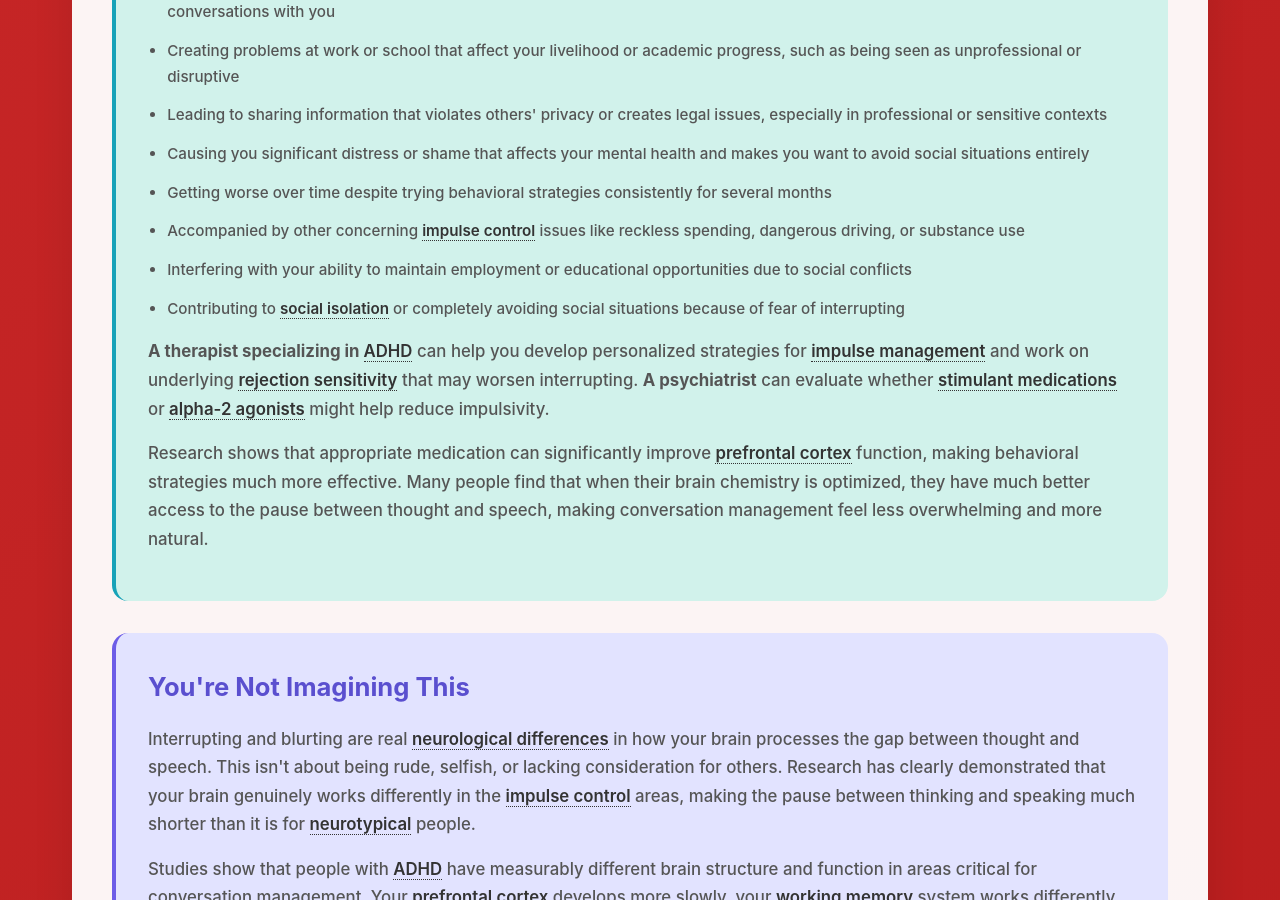
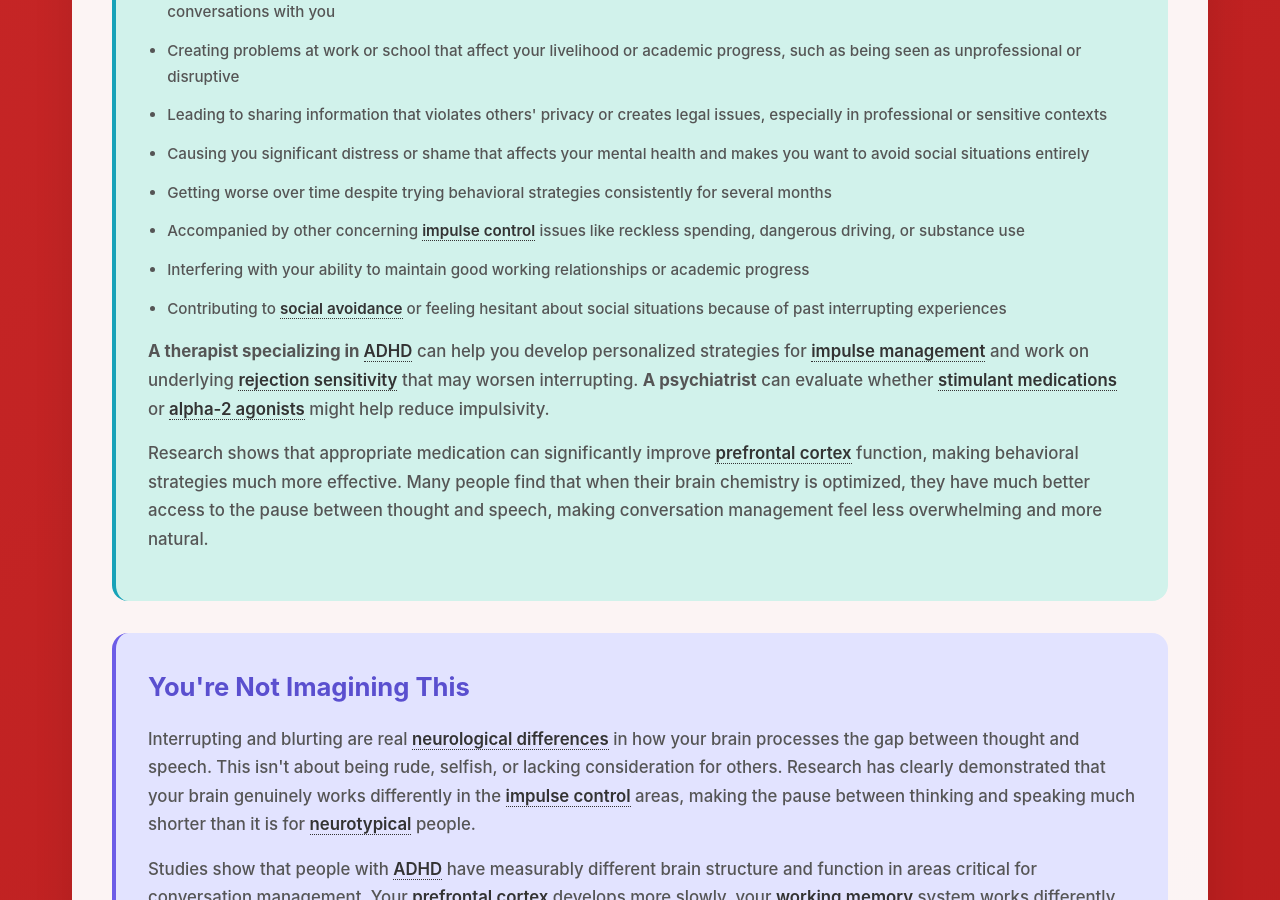
Before and after one commit to neurodivergent-survival-guide/neurodivergent-survival-guide, a Jekyll site: the page built from struggles/interrupting-and-blurting.html, in a window 1280 px wide and 900 px high, scrolled down 3929 px. Built offline with Jekyll 4.4.1, drawn with Linux system fonts in a browser that asks for light colours.

Commit message:
Update interrupting-and-blurting.html

```diff
--- a/struggles/interrupting-and-blurting.html
+++ b/struggles/interrupting-and-blurting.html
@@ -104,8 +104,8 @@
             <li>Causing you significant distress or shame that affects your mental health and makes you want to avoid social situations entirely</li>
             <li>Getting worse over time despite trying behavioral strategies consistently for several months</li>
             <li>Accompanied by other concerning <span class="jargon">impulse control<span class="tooltip">The brain's ability to pause and think before acting on immediate urges or reactions</span></span> issues like reckless spending, dangerous driving, or substance use</li>
-            <li>Interfering with your ability to maintain employment or educational opportunities due to social conflicts</li>
-            <li>Contributing to <span class="jargon">social isolation<span class="tooltip">Withdrawing from relationships and social situations due to shame or repeated negative interactions</span></span> or completely avoiding social situations because of fear of interrupting</li>
+            <li>Interfering with your ability to maintain good working relationships or academic progress</li>
+            <li>Contributing to <span class="jargon">social avoidance<span class="tooltip">Choosing to limit social interactions due to past difficult experiences</span></span> or feeling hesitant about social situations because of past interrupting experiences</li>
         </ul>
 
         <p><strong>A therapist specializing in <span class="jargon">ADHD<span class="tooltip">Attention-Deficit/Hyperactivity Disorder - brain differences affecting attention, impulse control, and executive function</span></span></strong> can help you develop personalized strategies for <span class="jargon">impulse management<span class="tooltip">Techniques for improving the pause between thought and action</span></span> and work on underlying <span class="jargon">rejection sensitivity<span class="tooltip">Intense emotional reactions to perceived criticism or social rejection</span></span> that may worsen interrupting. <strong>A psychiatrist</strong> can evaluate whether <span class="jargon">stimulant medications<span class="tooltip">Pharmaceutical treatments that can help improve attention and reduce impulsivity by optimizing dopamine and norepinephrine function</span></span> or <span class="jargon">alpha-2 agonists<span class="tooltip">Medications like guanfacine that improve prefrontal cortex function and impulse control</span></span> might help reduce impulsivity.</p>
```
